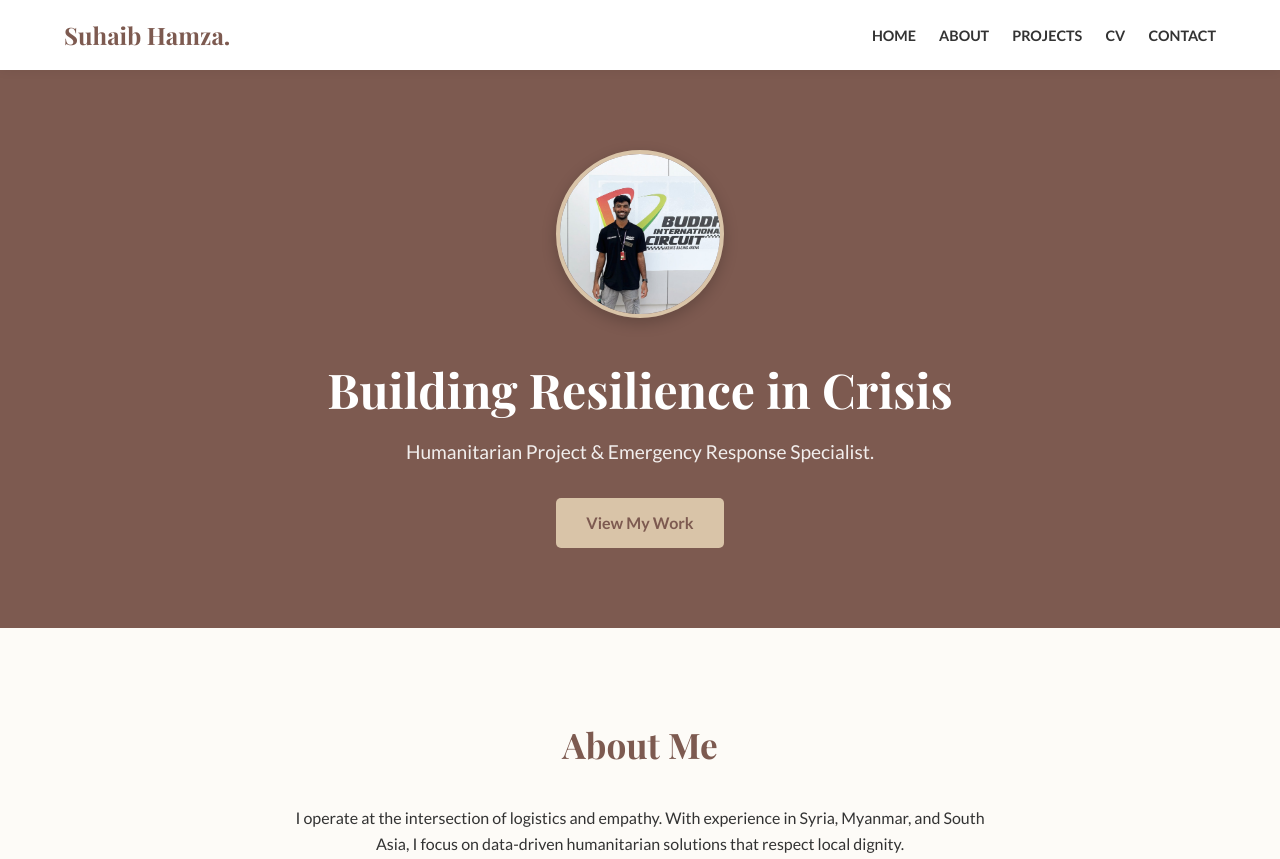
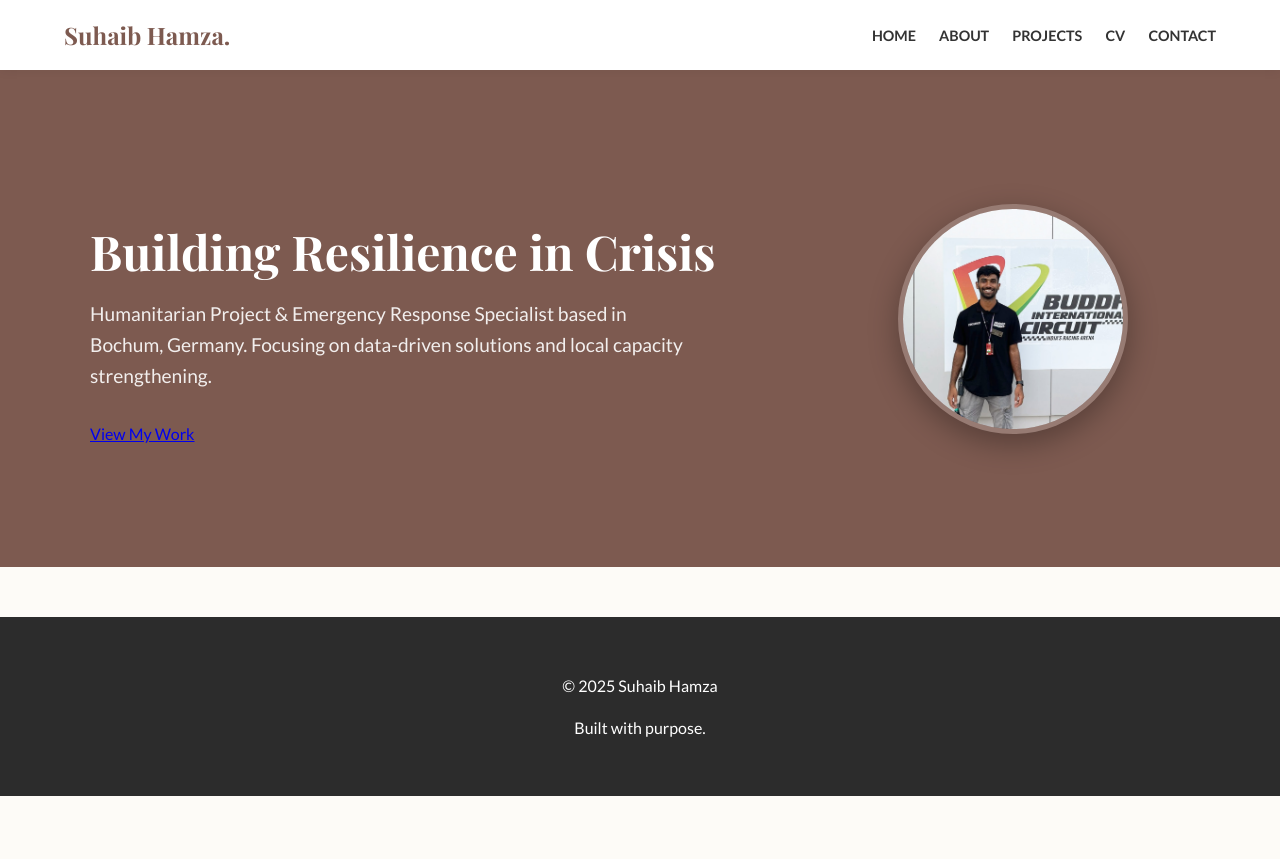
Before and after one commit to suhaibhamzak/suhaibhamza.com, a plain HTML site: page index.html in a window 1280 px wide. Shown: the top 859 px of the page. After the commit the page ends 800 px from the top, so only its background shows below. Drawn offline with nearby package versions, Linux system fonts and the light colour scheme.

Commit message:
Profile photo

```diff
--- a/index.html
+++ b/index.html
@@ -20,18 +20,19 @@
     </nav>
 
     <div class="hero">
-        <img src="images/profile.jpg" alt="Suhaib Hamza" class="profile-img">
+        <div class="hero-content container">
 
-        <h1>Building Resilience in Crisis</h1>
-        <p>Humanitarian Project & Emergency Response Specialist.</p>
-        <a href="portfolio.html" class="btn">View My Work</a>
-    </div>
+            <div class="hero-text">
+                <h1>Building Resilience in Crisis</h1>
+                <p>Humanitarian Project & Emergency Response Specialist based in Bochum, Germany. Focusing on data-driven solutions and local capacity strengthening.</p>
+                <a href="portfolio.html" class="btn">View My Work</a>
+            </div>
 
-    <div class="container">
-        <h2>About Me</h2>
-        <p style="text-align: center; max-width: 700px; margin: auto;">
-            I operate at the intersection of logistics and empathy. With experience in Syria, Myanmar, and South Asia, I focus on data-driven humanitarian solutions that respect local dignity.
-        </p>
+            <div class="hero-image-container">
+                <img src="images/profile.jpg" alt="Suhaib Hamza" class="profile-img">
+            </div>
+
+        </div>
     </div>
 
     <footer>
--- a/style.css
+++ b/style.css
@@ -55,44 +55,37 @@ nav {
     color: var(--primary-color);
 }
 
-/* HERO SECTION (The Big Header) */
+/* NEW HERO SECTION (Side-by-Side) */
 .hero {
     background-color: var(--primary-color);
     color: #fff;
-    padding: 80px 20px;
-    text-align: center;
+    padding: 60px 0; /* Reduced padding so it's not too tall */
 }
 
-.hero h1 {
+.hero-content {
+    display: flex;
+    align-items: center; /* Centers them vertically */
+    justify-content: space-between; /* Pushes them apart */
+    gap: 40px; /* Space between text and image */
+}
+
+.hero-text {
+    flex: 2; /* Text takes up 2/3 space */
+}
+
+.hero-text h1 {
     font-family: 'Playfair Display', serif;
     font-size: 3rem;
-    margin-bottom: 10px;
+    margin-bottom: 15px;
+    line-height: 1.2;
 }
 
-.hero p {
+.hero-text p {
     font-size: 1.2rem;
     opacity: 0.9;
     max-width: 600px;
-    margin: 0 auto 30px auto;
+    margin-bottom: 30px;
 }
-
-.btn {
-    display: inline-block;
-    background-color: var(--accent-color);
-    color: var(--primary-color);
-    padding: 12px 30px;
-    text-decoration: none;
-    font-weight: bold;
-    border-radius: 5px;
-    transition: var(--transition);
-}
-
-.btn:hover {
-    background-color: #fff;
-    transform: translateY(-3px);
-    box-shadow: 0 5px 15px rgba(0,0,0,0.2);
-}
-
 /* SECTIONS & LAYOUT */
 .container {
     max-width: 1100px;
@@ -340,23 +333,46 @@ footer a { color: var(--accent-color); text-decoration: none; }
     border: 1px solid #ddd;
     display: inline-block;
 }
-/* --- PROFILE PHOTO STYLES --- */
-.profile-img {
-    width: 160px;            /* Size of the circle */
-    height: 160px;           /* Must match width for perfect circle */
-    object-fit: cover;       /* Ensures photo doesn't stretch/distort */
-    border-radius: 50%;      /* Makes it round */
-    border: 4px solid var(--accent-color); /* Sand-colored border */
-    box-shadow: 0 5px 15px rgba(0,0,0,0.2); /* Drop shadow for depth */
-    margin-bottom: 20px;     /* Space between photo and text */
-    display: block;
-    margin-left: auto;       /* Centers the image */
-    margin-right: auto;
+/* --- NEW PROFILE PHOTO STYLES --- */
+/* The container holding the image */
+.hero-image-container {
+    flex: 1; /* Image takes up 1/3 space */
+    display: flex;
+    justify-content: center;
 }
 
-/* Hover Effect (Optional - makes it glow slightly) */
+/* The actual image */
+.profile-img {
+    width: 220px;            /* A balanced size for desktop */
+    height: 220px;           /* Keep height same as width for a circle */
+    object-fit: cover;       /* Ensures photo isn't stretched */
+    border-radius: 50%;      /* Makes it round */
+    border: 5px solid rgba(255,255,255,0.2); /* Subtle semi-transparent white border */
+    box-shadow: 0 10px 30px rgba(0,0,0,0.3); /* Deeper shadow so it pops out */
+    transition: var(--transition);
+}
+
 .profile-img:hover {
-    transform: scale(1.05); /* Grows slightly */
-    border-color: #fff;     /* Border turns white */
-    transition: all 0.3s ease;
+    transform: scale(1.03);
+    border-color: var(--accent-color);
 }
+
+/* --- MOBILE RESPONSIVE ADJUSTMENT --- */
+/* This makes it look good on phones */
+@media (max-width: 768px) {
+    .hero-content {
+        flex-direction: column-reverse; /* Puts image on top on mobile */
+        text-align: center;
+        padding-bottom: 30px;
+    }
+
+    .hero-text p {
+        margin: 0 auto 30px auto; /* Re-center text on mobile */
+    }
+
+    .profile-img {
+        width: 150px; /* Smaller size for mobile screens */
+        height: 150px;
+        margin-bottom: 30px;
+    }
+}
```
